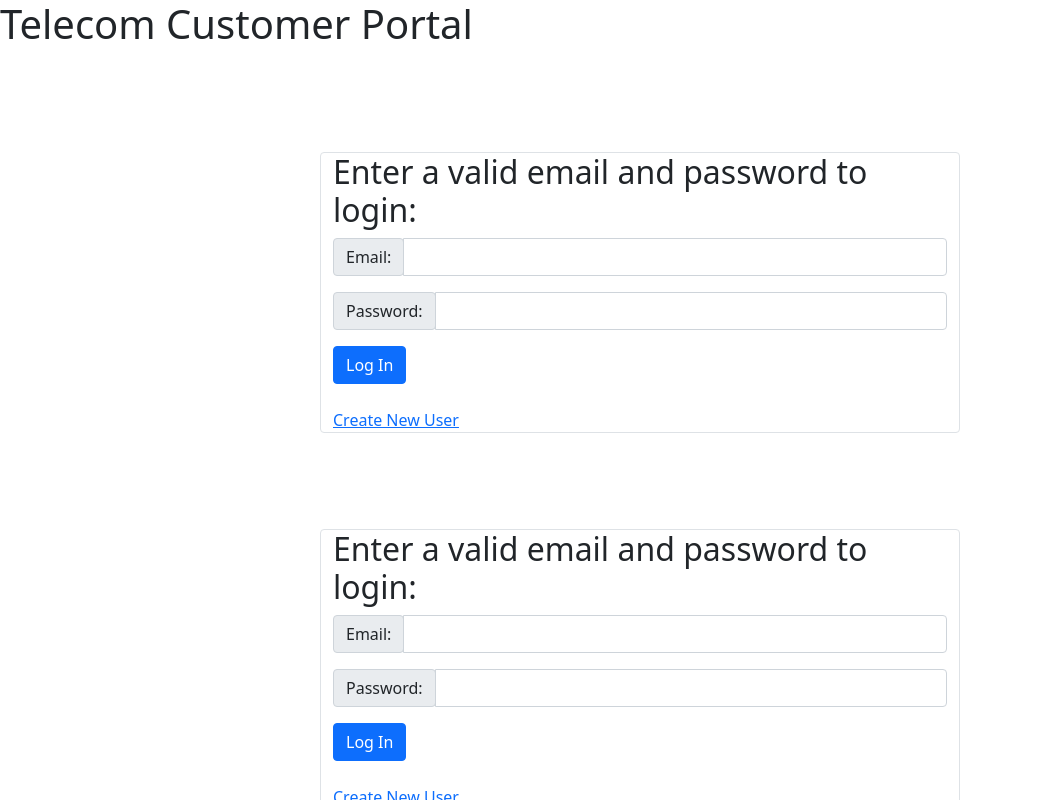
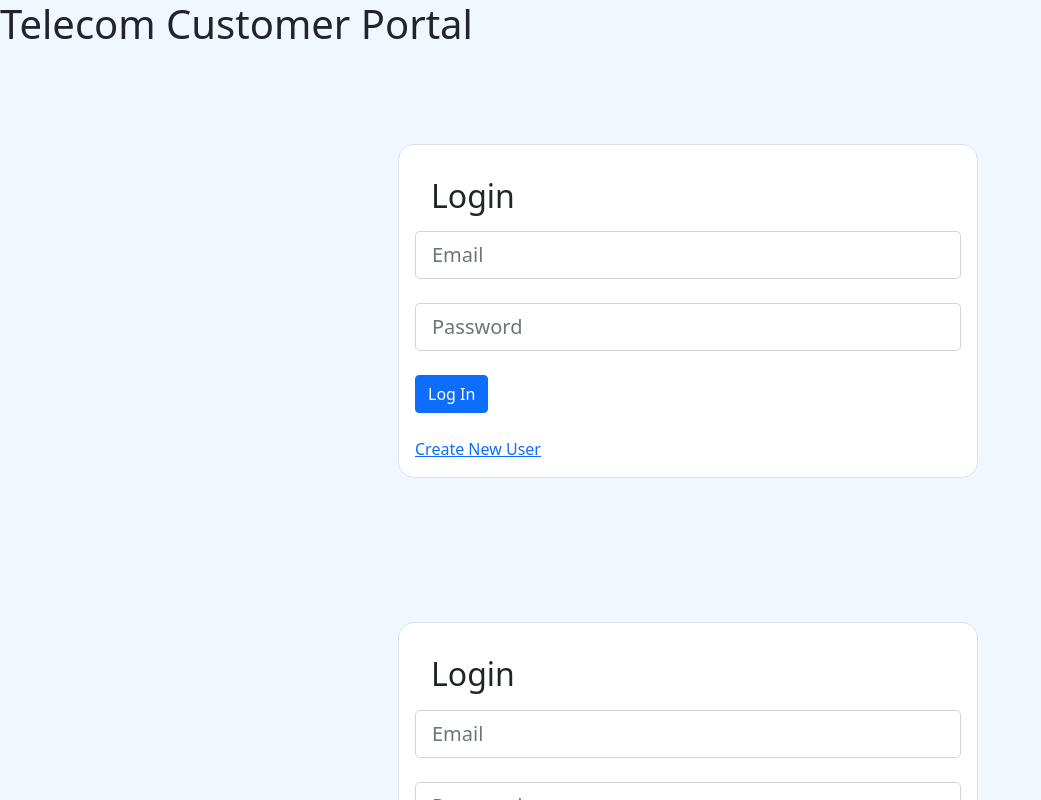
Before and after one commit to CoryFree42/TelecomCustomerPortal, an Angular app in the folder telecom-portal-angular/: page /login in a window 1280 px wide. Shown: the top 800 px of the page, without its empty margins (0-1041 px from the left). Built offline with nearby package versions, Linux system fonts and the light colour scheme.

Commit message:
Converted some pages to cards

```diff
--- a/telecom-portal-angular/src/app/add-device/add-device.component.html
+++ b/telecom-portal-angular/src/app/add-device/add-device.component.html
@@ -7,7 +7,8 @@
     </div>
     <div class="row">
         <div class="col-3"></div>
-        <div class="col-6 border rounded">
+        <div class="col-6 border m-3 p-5 card" style="border-radius: 1rem;">
+            <h2 class="text-align-center">Add a device</h2>
 <form class="m-5">
     <div class="input-group mb-3">
         <div>
--- a/telecom-portal-angular/src/app/app.component.html
+++ b/telecom-portal-angular/src/app/app.component.html
@@ -1,13 +1,9 @@
 
-<head>
-  <link href="https://cdn.jsdelivr.net/npm/bootstrap@5.1.0/dist/css/bootstrap.min.css" rel="stylesheet" integrity="sha384-KyZXEAg3QhqLMpG8r+8fhAXLRk2vvoC2f3B09zVXn8CA5QIVfZOJ3BCsw2P0p/We" crossorigin="anonymous">
-  <script src="https://cdn.jsdelivr.net/npm/bootstrap@5.1.0/dist/js/bootstrap.bundle.min.js" integrity="sha384-U1DAWAznBHeqEIlVSCgzq+c9gqGAJn5c/t99JyeKa9xxaYpSvHU5awsuZVVFIhvj" crossorigin="anonymous"></script>
-</head>
-<div>
+<body style="background-color: aliceblue;">
   <h1>Telecom Customer Portal</h1>
   <app-navbar></app-navbar>
   <div *ngIf="userManager.getUser().userID == 0">
       <app-login></app-login>
   </div>
   <router-outlet></router-outlet>
-</div>
+</body>
--- a/telecom-portal-angular/src/app/bill/bill.component.html
+++ b/telecom-portal-angular/src/app/bill/bill.component.html
@@ -1,7 +1,7 @@
 <div class="container-fluid">
     <div class="row align-items-center text-center">
         <div class="col-3"></div>
-        <div class="col-6 border rounded m-3 p-5">
+        <div class="col-6 border m-3 p-5 card" style="border-radius: 1rem;">
         <h1 class="display-3 m-2 border bg-info">Billing</h1>
         <h3 class="text-success">{{ planService.getPlan().planDescription }} = ${{ plan }}</h3>
         <h4>+</h4>
--- a/telecom-portal-angular/src/app/login/login.component.html
+++ b/telecom-portal-angular/src/app/login/login.component.html
@@ -1,28 +1,19 @@
 
 
 <div class="container-fluid">
-    <div class="row">
-        <br>
-        <br>
-        <br>
-        <br>
-    </div>
-    <div class="row">
+
+    <div class="row m-5">
         <div class="col-3"></div>
-        <div class="col-6 border rounded">
-            <h2>Enter a valid email and password to login:</h2>
+        <div class="col-6 border m-5 p-3 card" style="border-radius: 1rem;">
+            <h2 class="m-3">Login</h2>
             <form (ngSubmit)="checkValidUser(); loginForm.reset()" class="mg-5" id="login-form" #loginForm>
-                <div class="input-group mb-3">
-                    <div>
-                        <span class="input-group-text" id="1">Email:</span>
-                    </div>
-                    <input name="email"  [(ngModel)]="formData.email" class="form-control" type="text" />
+                <!-- Email -->
+                <div class="form-outline mb-4">
+                    <input name="email"  id="email" [(ngModel)]="formData.email" class="form-control form-control-lg" type="email" placeholder="Email"/>
                 </div>
-                <div class="input-group mb-3">
-                    <div>
-                        <span class="input-group-text" id="2">Password:</span>
-                    </div>
-                    <input name="password" [(ngModel)]="formData.password" class="form-control" type="text" />
+                   <!-- Password -->
+                <div class="form-outline mb-4">
+                    <input name="pass"  id="pass" [(ngModel)]="formData.password" class="form-control form-control-lg" type="password" placeholder="Password"/>
                 </div>
                 <div>
                     <input class="btn btn-primary" type="submit" value="Log In" />
--- a/telecom-portal-angular/src/index.html
+++ b/telecom-portal-angular/src/index.html
@@ -7,7 +7,7 @@
   <meta name="viewport" content="width=device-width, initial-scale=1">
   <link rel="icon" type="image/x-icon" href="favicon.ico">
 </head>
-<body>
+<body style="background-color: aliceblue;">
   <app-root></app-root>
 </body>
 </html>
```
Also changed, not shown: telecom-portal-angular/src/styles.css (line endings or trailing spaces).
